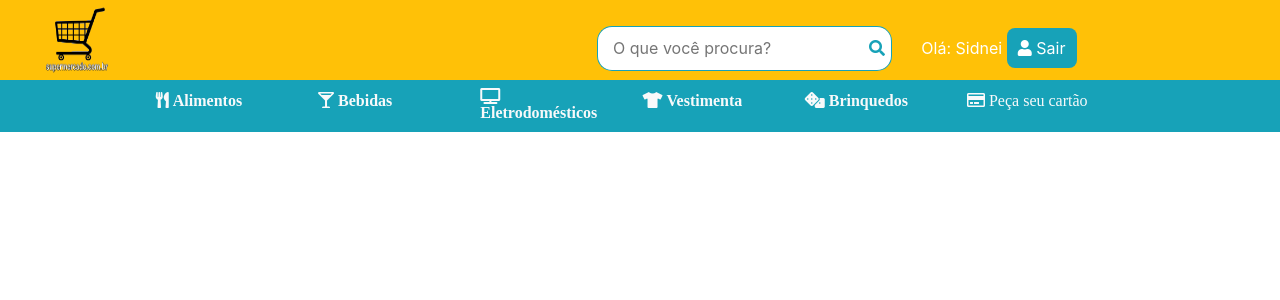
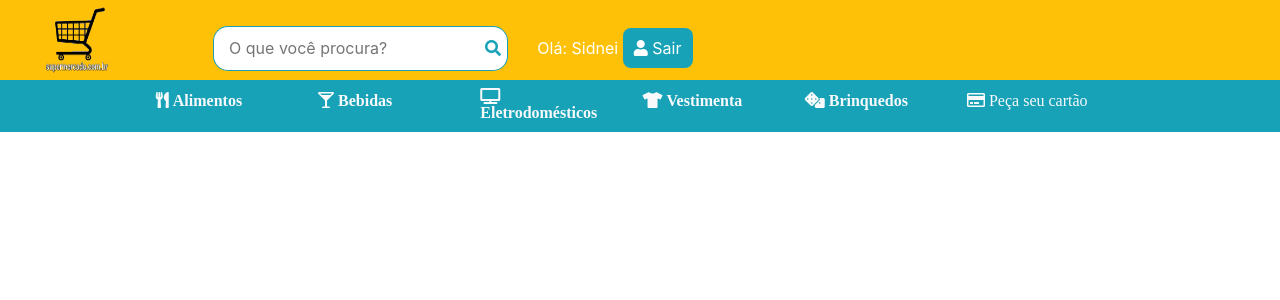
Before and after one commit to SidSan97/Site-Market, a PHP site: page /home.html in a window 1280 px wide. Shown: the top 300 px of the page. Run offline with PHP 8.4, Linux system fonts and the light colour scheme; some libraries are stand-ins or nearby versions; some web fonts are replaced.

Commit message:
Ajustes do navbar superior

```diff
--- a/css/home.css
+++ b/css/home.css
@@ -16,13 +16,14 @@ body
 #div-sup img
 {
     margin-left: 3%;
-    margin-right: 35%;
+    margin-right: 5%;
 }
 
 #nav-1
 {
     margin-top: 3%;
 }
+
 
 #btn-sair
 {
@@ -80,3 +81,11 @@ body
     color: #17a2b8;
     background-color: white;
 }
+
+@media(max-width: 968px)
+{
+    .input
+    {
+       width: 250px;
+    }
+}
--- a/home.html
+++ b/home.html
@@ -17,22 +17,25 @@
 
         <div class="containter">
             <nav class="navbar navbar-expand-lg navbar-light bg-warning text-light" id="nav-1">
+
                  <button class="navbar-toggler" type="button" data-toggle="collapse" data-target="#conteudoNavbarSuportado1" aria-controls="conteudoNavbarSuportado" aria-expanded="false" aria-label="Alterna navegação">
                    <span class="navbar-toggler-icon"></span>
                  </button>
 
                   <div class="collapse navbar-collapse" id="conteudoNavbarSuportado1">
-                  <section class="col-md-7" style="display: flex;">
+                      <div class="col-md-7" style="display: flex;">
                          <input type="text" placeholder="O que você procura?" class="input">
                             <button type="submit" class="button">
                               <i class="fas fa-search"></i>
                             </button>
-                 </section>
+                      </div>
 
-                <section class="col-md-5" id="label">
+                     <div class="col-md-5" id="label">
                         Olá: Sidnei <button id="btn-sair"> <i class="fas fa-user"></i> Sair </button>
-                </section>
                      </div>
+                  </div>
+
+
             </nav>
         </div>
 
```
Lines whose indentation alone changed are shown as unchanged.
